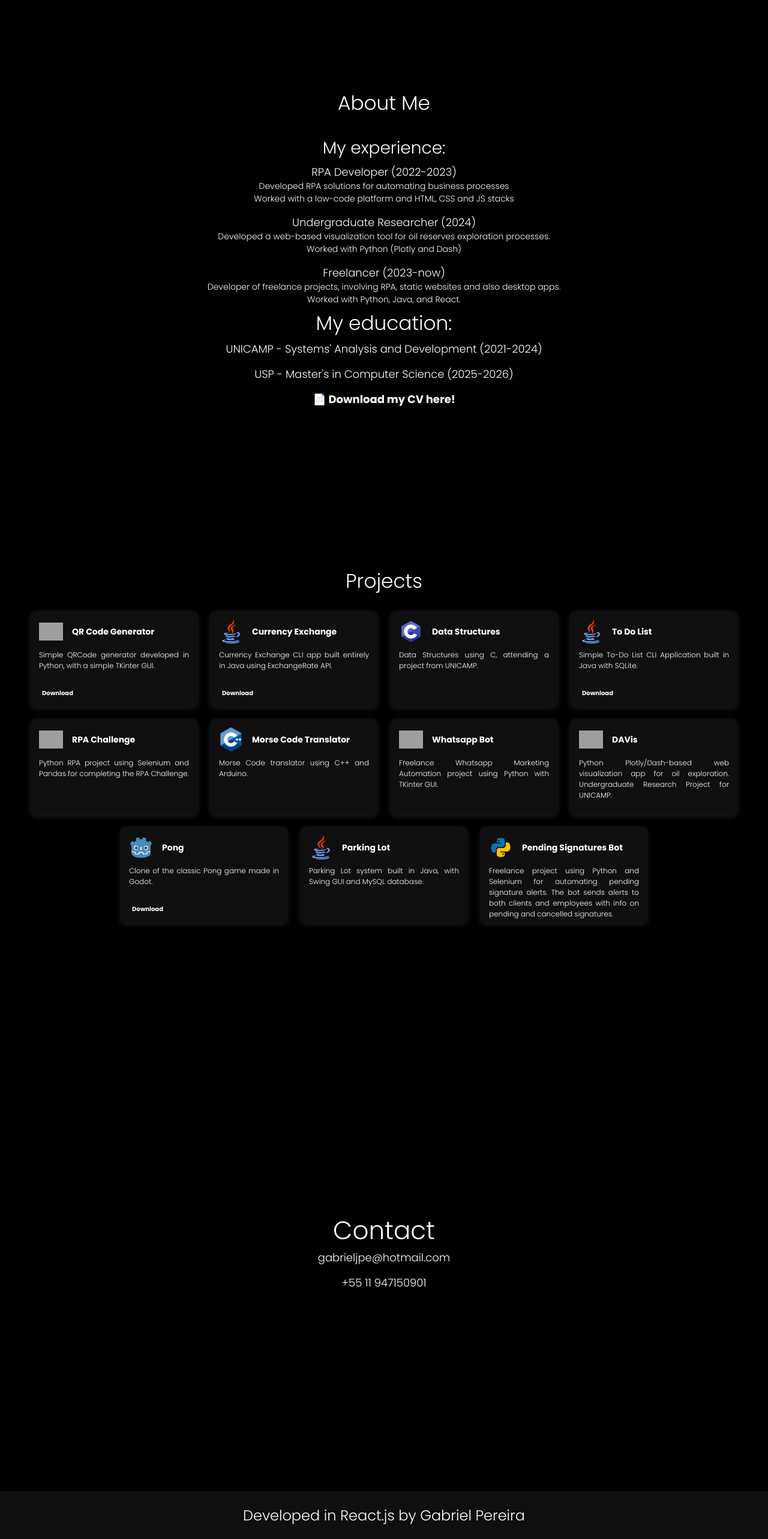
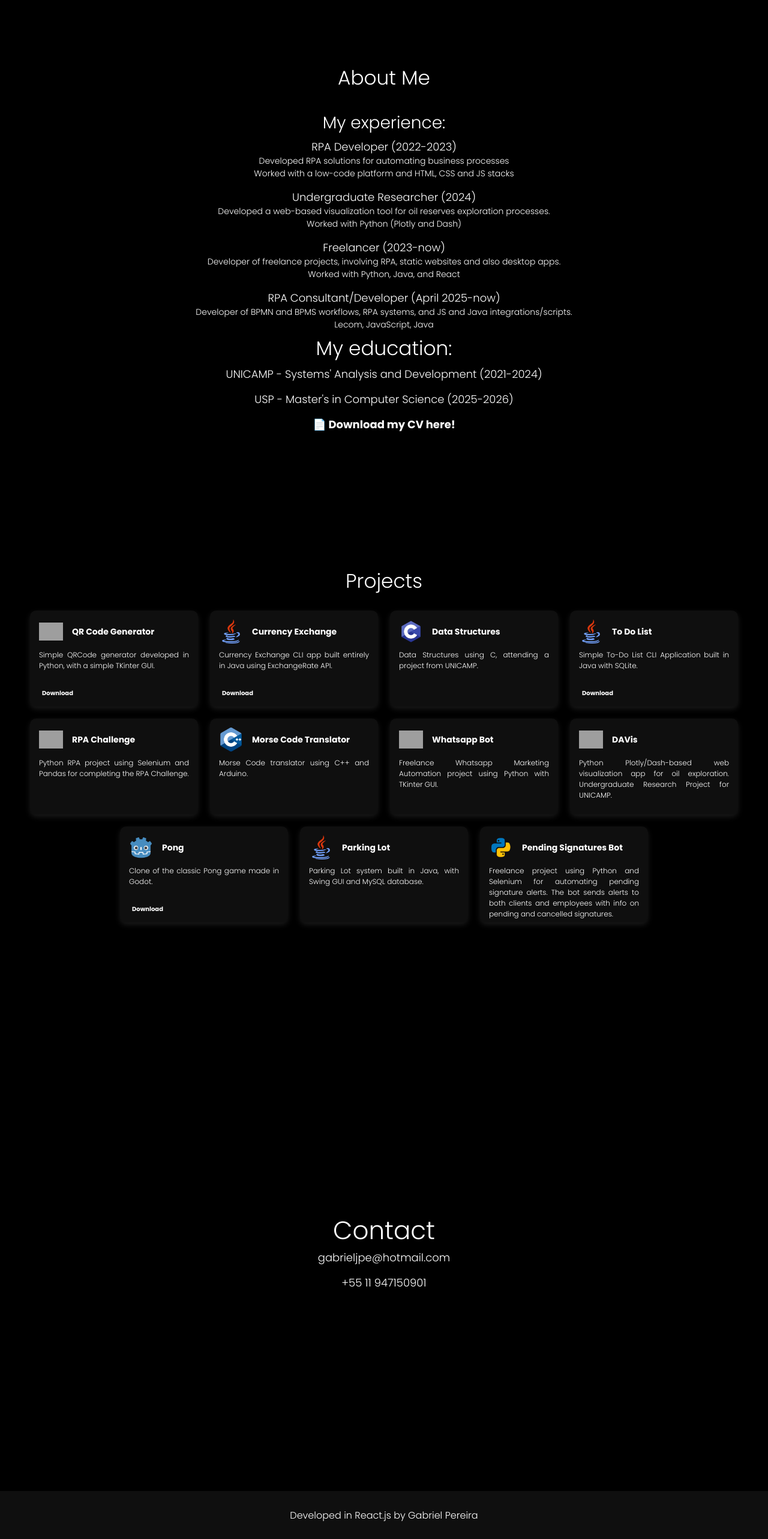
Before and after one commit to gabrielpereir4/gabriel-portfolio, a React (Create React App) app: page / in a window 1280 px wide. Shown: the part 854-3420 px from the top of the page at 60% size. Built offline with nearby package versions, Linux system fonts and the light colour scheme; grey boxes are pictures that could not be loaded.

Commit message:
new professional experience

```diff
--- a/src/sections/About.jsx
+++ b/src/sections/About.jsx
@@ -26,7 +26,13 @@ function About(){
                     <li>Freelancer (2023-now)
                         <ul className={styles.descriptionList}>
                             <li>Developer of freelance projects, involving RPA, static websites and also desktop apps.</li>
-                            <li>Worked with Python, Java, and React.</li>
+                            <li>Worked with Python, Java, and React</li>
+                        </ul>
+                    </li>
+                    <li>RPA Consultant/Developer (April 2025-now)
+                        <ul className={styles.descriptionList}>
+                            <li>Developer of BPMN and BPMS workflows, RPA systems, and JS and Java integrations/scripts.</li>
+                            <li>Lecom, JavaScript, Java</li>
                         </ul>
                     </li>
                 </ul>
--- a/src/styles/Footer.module.css
+++ b/src/styles/Footer.module.css
@@ -7,11 +7,11 @@
     justify-content: center;
     align-items: center;
     position: relative;
-    font-size: 24px;
+    font-size: 16px;
 }
 
 @media (max-width: 768px) {
     .footer {
-        font-size: 16px;
+        font-size: 12px;
     }
 }
```
